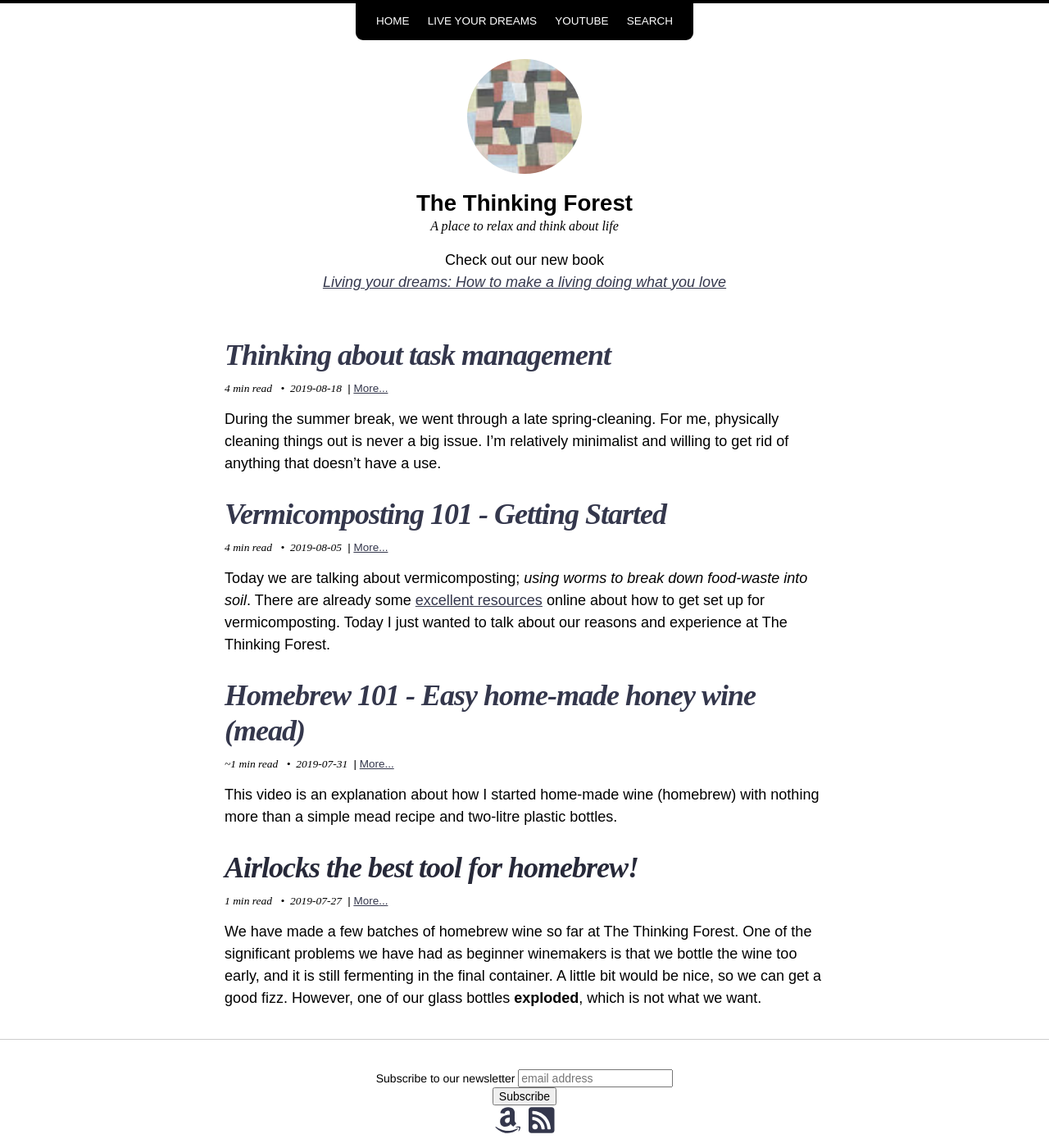
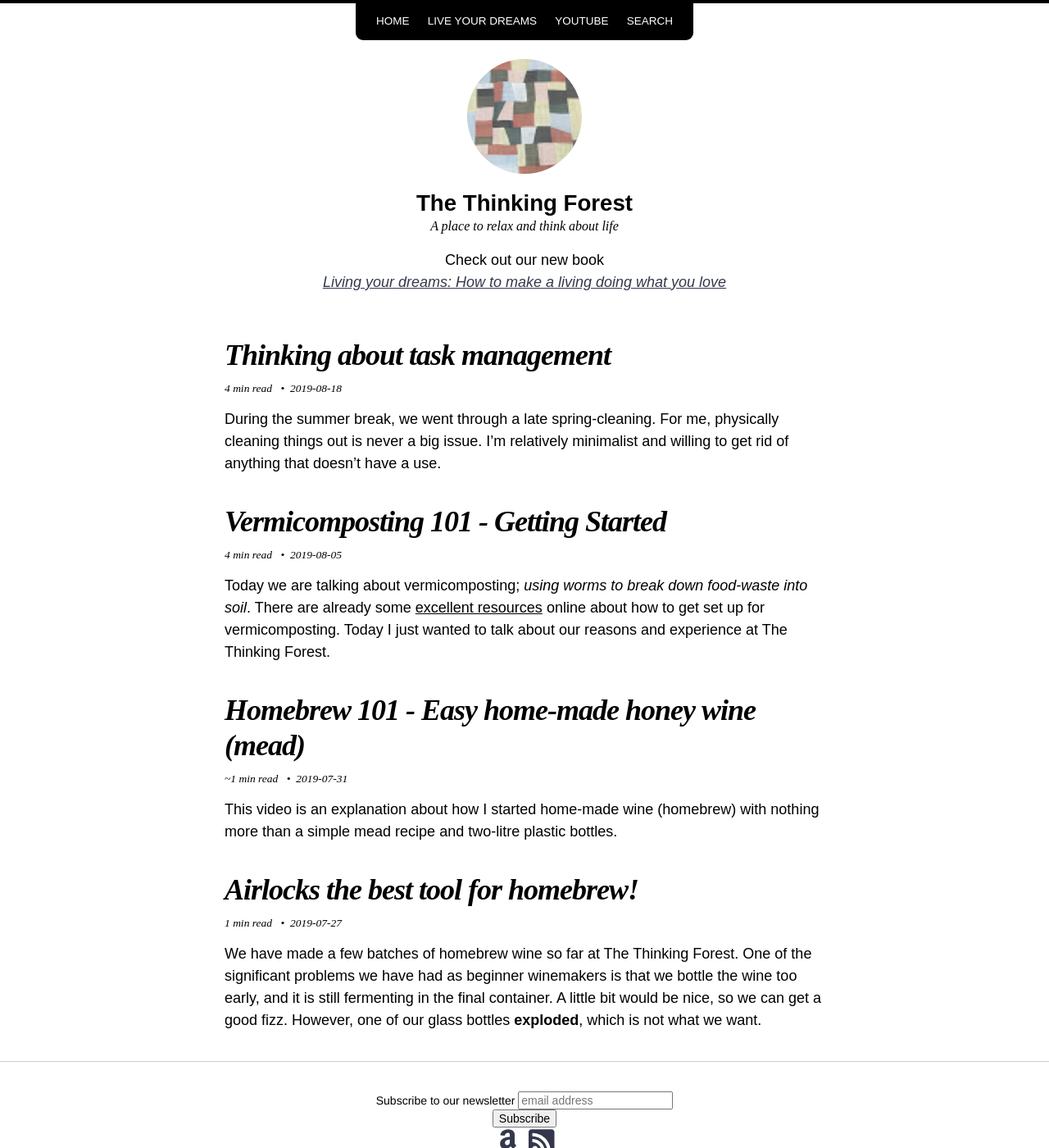
Before and after one commit to jijames/ThinkingForest, a Jekyll site: the page built from index.md, in a window 1280 px wide and 1400 px high. Shown: the whole window at 82% size. Built offline with Jekyll 4.4.1, drawn with Linux system fonts in a browser that asks for light colours; nearby versions of some CDN libraries; comment, search, counter and statistics services are not loaded.

```diff
--- a/_includes/posts-limit.html
+++ b/_includes/posts-limit.html
@@ -1,14 +1,5 @@
 {% assign posts_limit = page.posts_limit | default: 10 %}
 
 {%- for entry in site.posts limit: posts_limit -%}
-  <!-- {% include entry.html %} -->
-    <h3 class="entry-title p-name">
-        <a href="{{ url }}" rel="bookmark">{{ title }}</a>
-    </h3>
-    <footer class="entry-meta">
-        {% if site.read_time %}{% include read-time.html %}{% endif %}
-        {% if entry.date %}{% include entry-date.html %}{% endif %}
-        &nbsp;|&nbsp;<a href="{{ entry.url | relative_url }}" rel="bookmark">More...</a>
-    </footer>
-    {{ entry.excerpt }}
+    {% include entry.html %}
 {%- endfor -%}
```
